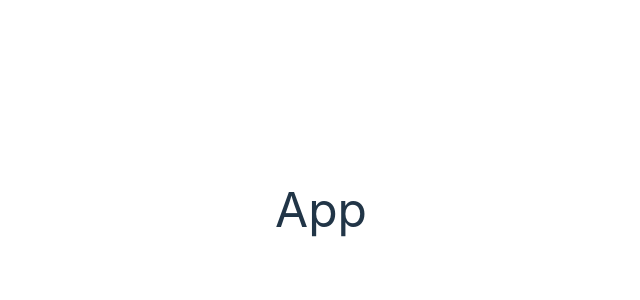
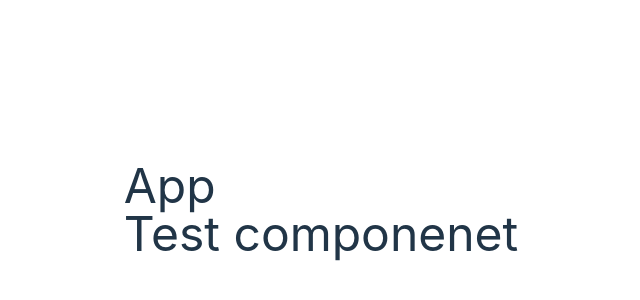
Before and after one commit to DedRobin/soir-user-log, a React (Vite) app: page / in a window 1280 px wide. Shown: the part 190-490 px from the top of the page, without its empty margins (319-959 px from the left). Built offline with nearby package versions, Linux system fonts and the light colour scheme; the HTML template or start-up script is replaced by a standard one.

Commit message:
feat: add aliases

```diff
--- a/electron/main.ts
+++ b/electron/main.ts
@@ -1,9 +1,7 @@
 import { app, BrowserWindow } from 'electron';
-import { createRequire } from 'node:module';
 import { fileURLToPath } from 'node:url';
 import path from 'node:path';
 
-const require = createRequire(import.meta.url);
 const __dirname = path.dirname(fileURLToPath(import.meta.url));
 
 // The built directory structure
--- a/package.json
+++ b/package.json
@@ -42,7 +42,7 @@
   "lint-staged": {
     "src/**/*.{js,ts,tsx,jsx}": [
       "npm run format",
-      "npm run lint:fix"
+      "npm run lint"
     ]
   }
 }
--- a/src/App.tsx
+++ b/src/App.tsx
@@ -1,7 +1,12 @@
+import Test from '@components/Test';
+
 export default function App() {
   return (
     <>
-      <div className="text-5xl col-span-full">App</div>
+      <div className="text-5xl col-span-full">
+        <div>App</div>
+        <Test />
+      </div>
     </>
   );
 }
--- /dev/null
+++ b/src/components/Test.tsx
@@ -0,0 +1,3 @@
+export default function Test() {
+  return <div>Test componenet</div>;
+}
--- a/tsconfig.json
+++ b/tsconfig.json
@@ -18,7 +18,11 @@
     "strict": true,
     "noUnusedLocals": true,
     "noUnusedParameters": true,
-    "noFallthroughCasesInSwitch": true
+    "noFallthroughCasesInSwitch": true,
+    "paths": {
+      "@/*": ["./src/*"],
+      "@components/*": ["./src/components/*"]
+    }
   },
   "include": ["src", "electron"],
   "references": [{ "path": "./tsconfig.node.json" }]
```
Also changed, not shown: dist-electron/main.js (+25 -24 lines), 1 other file (tests, documents, lock files or other folders).
